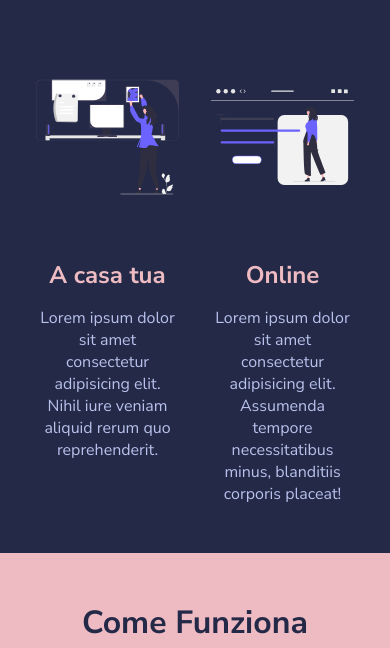
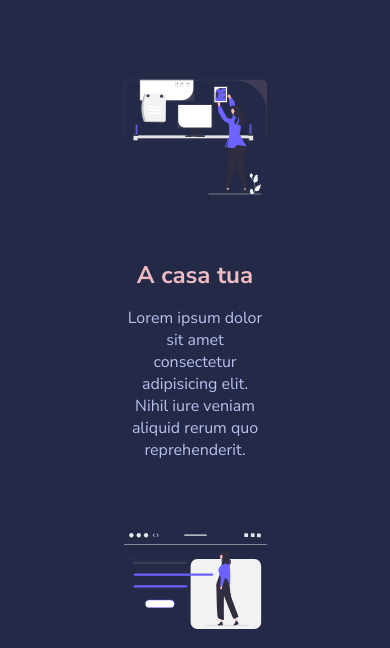
Before and after one commit to rpalanga/html-css-resp-wannabe, a plain HTML site: page index.html in a window 390 px wide. Shown: the part 196-844 px from the top of the page. Drawn offline with Linux system fonts and the light colour scheme.

Commit message:
Mobile first edit

```diff
--- a/css/style.css
+++ b/css/style.css
@@ -139,5 +139,12 @@ img {
 
 @media  screen and (max-width: 480px) {
 
+    .row{
+        display: flex;
+        flex-direction: column;
+        align-items: center;
+        gap: 20px;
+    }
+
 
 }
```
